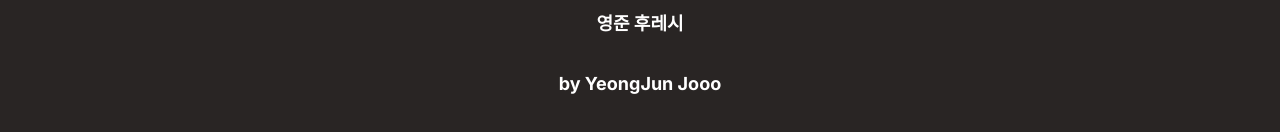
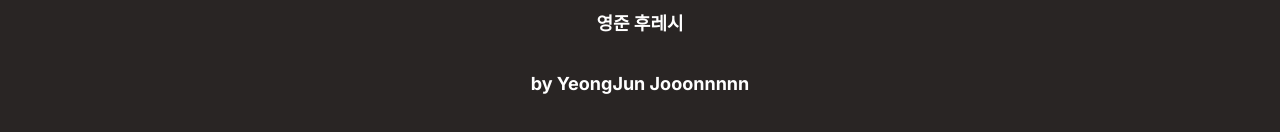
Before and after one commit to Ye0ngjun/mymy, a Next.js app: page / in a window 1280 px wide. Shown: the part 412-544 px from the top of the page. Built offline with nearby package versions, Linux system fonts and the light colour scheme.

Commit message:
nn 추가함 (#10)
준입니다

```diff
--- a/app/page.js
+++ b/app/page.js
@@ -1,7 +1,7 @@
 import Link from "next/link";
 
 export default function Home() {
-  const name = "Jooo";
+  const name = "Jooonnnnn";
   return (
     <div>
       <div className="flex flex-col items-center justify-center h-screen text-center">
```
